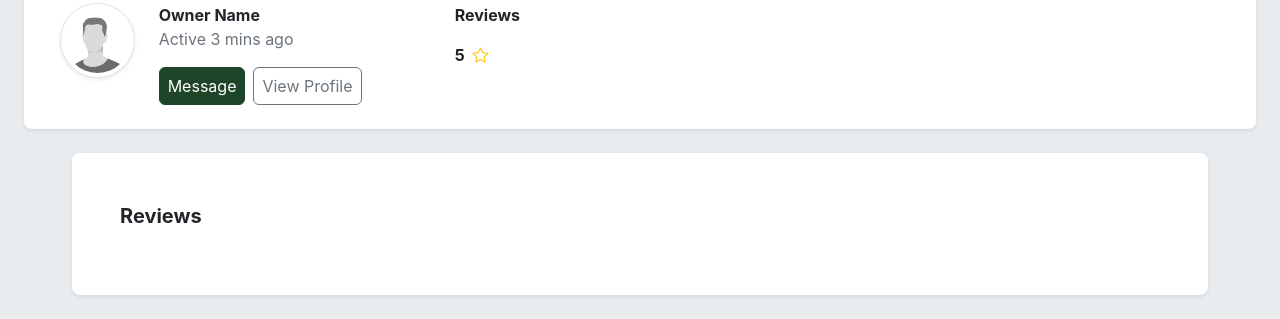
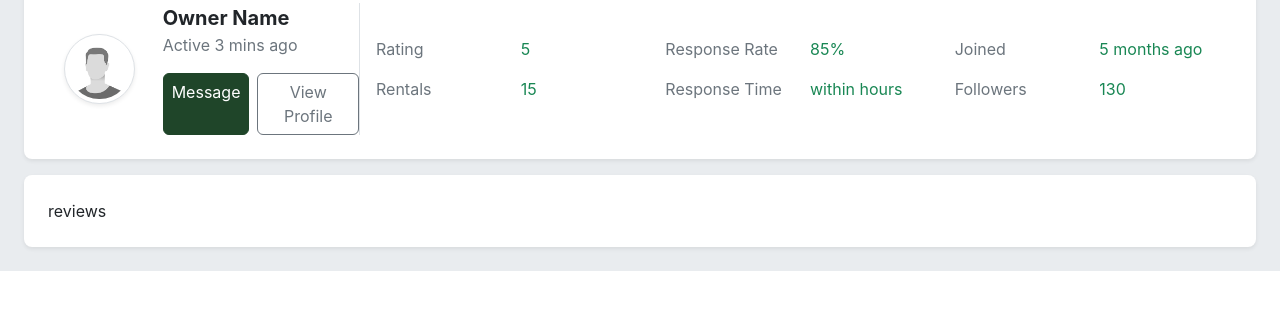
Before and after one commit to moonstarring/designrb, a PHP site: page /product_detail.php in a window 1280 px wide. Shown: the part 801-1120 px from the top of the page. After the commit the page ends 1072 px from the top, so only its background shows below. Run offline with PHP 8.4, Linux system fonts and the light colour scheme.

Commit message:
Update product_detail.php
owner detail

```diff
--- a/product_detail.php
+++ b/product_detail.php
@@ -118,23 +118,58 @@
                 </div>
             </div>
 
-            <div class="row container-fluid mt-3 mx-0 bg-body rounded-3 shadow-sm p-4">
-                    <div class="col-1">
+            <div class="row container-fluid mt-3 mx-0 bg-body rounded-3 shadow-sm p-4 gap-3 d-flex align-items-center">
+                    <div class="col-1 d-flex justify-content-center align-items-center ps-3">
                         <img src="images/user/pfp.png" alt="" class="rounded-circle border shadow-sm img-thumbnail">
                     </div>
-                    <div class="col-3 d-flex flex-column">
-                        <a href="#" class="fs-6 text-decoration-none text-dark fw-bold m-0 p-0">Owner Name</a>
+                    <div class="col-2 d-flex flex-column border-end m-0 p-0 align-self-start">
+                        <a href="#" class="fs-5 text-decoration-none text-dark fw-bold m-0 p-0">Owner Name</a>
                         <p href="#" class="fs-6 text-secondary p-0">Active 3 mins ago</p>
                         <div class="d-flex gap-2">
                             <a href="#" class="btn btn-success m-0 px-2">Message</a>
                             <a href="#" class="btn btn-outline-secondary m-0 px-2">View Profile</a>
                         </div>
                     </div>
-                    <div class="col-7">
-                        <p class="fs-6 fw-bold">Reviews</p>
-                        <div class="d-flex gap-2">
-                            <p class="fs-6 fw-bold">5</p>
-                            <i class="bi bi-star    text-warning"></i>
+                    <div class="col-7 ps-0 m-0 flex-grow-1">
+                        <div class="row">
+                            <div class="col">
+                                <div class="row">
+                                    <div class="col d-flex flex-column justify-content-between">
+                                        <p class="fs-6 text-secondary m-0 p-0">Rating</p>
+                                        <p class="fs-6 text-secondary m-0 p-0">Rentals</p>
+                                    </div>
+                                    <div class="col d-flex flex-column justify-content-between">
+                                        <a href="#" class="fs-6 text-success m-0 p-0 text-decoration-none">5</a>
+                                        <a href="#" class="fs-6 text-success mt-3 p-0 text-decoration-none">15</a>
+                                    </div>
+                                </div>
+                            </div>
+                            <div class="col">
+                                <div class="row">
+                                    <div class="col d-flex flex-column justify-content-between">
+                                        <p class="fs-6 text-secondary m-0 p-0">Response Rate</p>
+                                        <p class="fs-6 text-secondary m-0 p-0">Response Time</p>
+                                    </div>
+                                    <div class="col d-flex flex-column justify-content-between">
+                                        <a href="#" class="fs-6 text-success m-0 p-0 text-decoration-none">85%</a>
+                                        <a href="#" class="fs-6 text-success mt-3 p-0 text-decoration-none">within hours</a>
+                                    </div>
+                                </div>
+                            </div>
+                            <div class="col">
+                                <div class="row">
+                                    <div class="col d-flex flex-column justify-content-between">
+                                        <p class="fs-6 text-secondary m-0 p-0">Joined</p>
+                                        <p class="fs-6 text-secondary m-0 p-0">Followers</p>
+                                    </div>
+                                    <div class="col d-flex flex-column justify-content-between">
+                                        <a href="#" class="fs-6 text-success m-0 p-0 text-decoration-none">5 months ago</a>
+                                        <a href="#" class="fs-6 text-success mt-3 p-0 text-decoration-none">130</a>
+                                    </div>
+                                </div>
+                            </div>
+
+
                         </div>
                     </div>
 
@@ -142,18 +177,9 @@
 
 
                 </div>
-
-            <div class="row mt-4 mx-5 bg-body rounded-3 shadow-sm">
-                <div class="p-5">
-                    <p class="fs-5 fw-bold">Reviews</p>
+                <div class="row container-fluid mt-3 mx-0 bg-body rounded-3 shadow-sm p-4 gap-3 d-flex">
+                    reviews
                 </div>
-
-            </div>
-
-
-
-
-
 
         </div>
 
```
